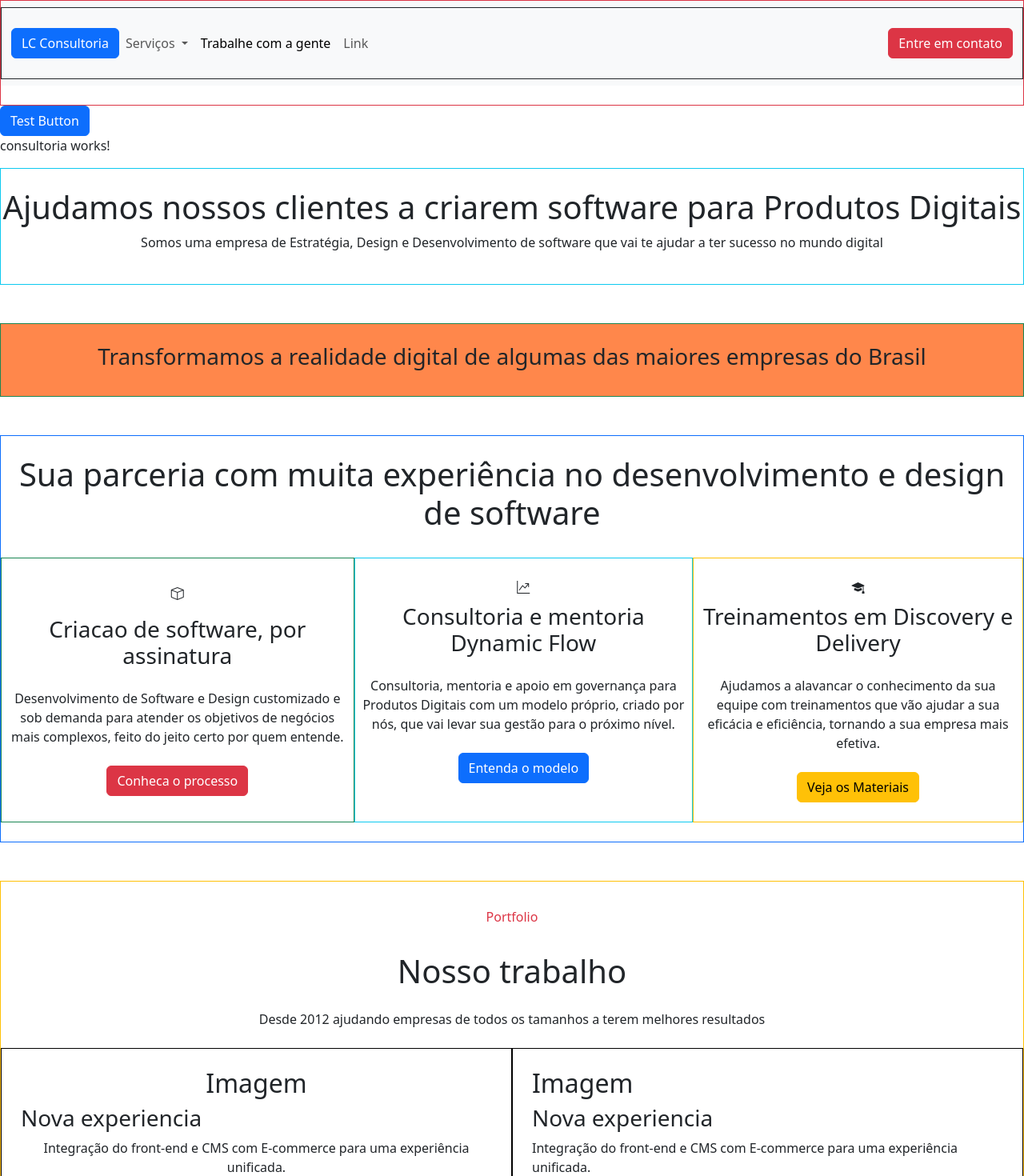
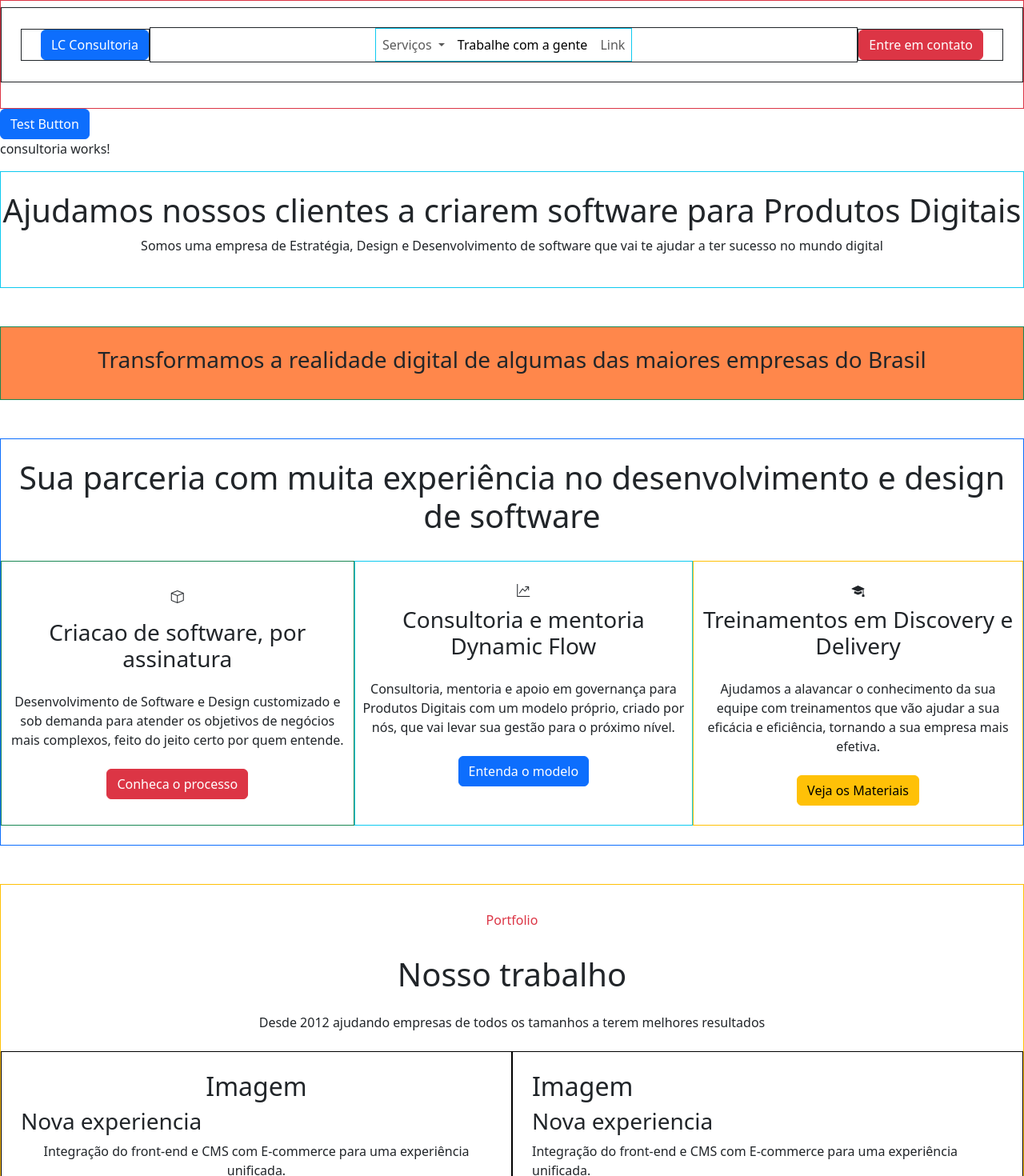
Before and after one commit to Marck36/Lucas-Costa-Consultoria, an Angular app: page /consultancy in a window 1280 px wide. Shown: the top 1470 px of the page at 80% size. Built offline with nearby package versions, Linux system fonts and the light colour scheme.

Commit message:
criando primeiros componentes

```diff
--- a/src/app/modules/consultancy/consultancy.component.html
+++ b/src/app/modules/consultancy/consultancy.component.html
@@ -1,5 +1,6 @@
 <p>consultoria works!</p>
 <div class="d-flex flex-column gap-5">
+    <section>
         <div class="justify-content-center border border-info py-4">
             <div class="col-12">
                 <h1 class="text-center">Ajudamos nossos clientes a criarem software para Produtos Digitais</h1>
@@ -8,12 +9,16 @@
                 <p>Somos uma empresa de Estratégia, Design e Desenvolvimento de software que vai te ajudar a ter sucesso no mundo digital</p>
             </div>
         </div>
+    </section>
+    <section>
         <div class="py-4 border border-success" style="background-color: #ff874b;">
             <h3 class="text-center">Transformamos a realidade digital de algumas das maiores empresas do Brasil</h3>
             <div>
 
             </div>
         </div>
+    </section>
+    <section>
         <div class="py-4 border border-primary">
             <h1 class="text-center pb-4">Sua parceria com muita experiência no desenvolvimento e design de software</h1>
             <div class="d-flex flex-row justify-content-center">
@@ -37,6 +42,8 @@
                 </div>
             </div>
         </div>
+    </section>
+    <section>
         <div class="py-4 border border-warning">
             <div>
                 <p class="text-center text-danger text-weight-semibold text-size-medium py-2">Portfolio</p>
@@ -66,6 +73,8 @@
                 </div>
             </div>
         </div>
+    </section>
+    <section>
         <div class="py-4 border border-black d-flex flex-column justify-content-center">
             <div class="">
                 <p class="text-center text-danger text-weight-semibold text-size-medium py-2">Blog</p>
@@ -96,6 +105,8 @@
                 <button class="py-3 px-4 rounded" style="background-color: white; border-radius: 10px !important;">Ver todos</button>
             </div>
         </div>
+    </section>
+    <section>
         <div class="py-4 px-5 border border-danger d-flex flex-row" style="background-image: linear-gradient(235deg, red, blue);">
             <div class="col-6 p-4 row">
                 <h1 class="text-center text-white" style="font-size: 3rem;">Faça parte da LCC, trabalhe com a gente!</h1>
@@ -109,4 +120,5 @@
                 </div>
             </div>
         </div>
+    </section>
 </div>
--- /dev/null
+++ b/src/app/modules/layout/components/header/header.component.html
@@ -0,0 +1,37 @@
+<div class="col-12 pb-4 border border-danger" style="background-color: white;">
+    <div class="col-12">
+        <nav class="navbar navbar-expand-lg">
+            <div class="container-fluid border border-dark py-4 px-4 d-flex">
+                <div class="ps-4 border border-dark">
+                    <button class="btn btn-primary rounded" href="#">LC Consultoria</button>
+                </div>
+                <div class="collapse navbar-collapse border border-dark d-flex justify-content-center" id="navbarSupportedContent">
+                    <div class="border border-info">
+                        <ul class="navbar-nav me-auto mb-2 mb-lg-0">
+                            <li class="nav-item dropdown">
+                                <a class="nav-link dropdown-toggle" href="#" role="button" data-bs-toggle="dropdown" aria-expanded="false">
+                                Serviços
+                                </a>
+                                <ul class="dropdown-menu">
+                                    <li><a class="dropdown-item" href="#">Desenvolvimento</a></li>
+                                    <li><a class="dropdown-item" href="#">Consultoria</a></li>
+                                    <li><a class="dropdown-item" href="#">Treinamentos</a></li>
+                                </ul>
+                            </li>
+                            <li class="nav-item">
+                                <a class="nav-link active" aria-current="page" href="#">Trabalhe com a gente</a>
+                            </li>
+                            <li class="nav-item">
+                                <a class="nav-link" href="#">Link</a>
+                            </li>
+                        </ul>
+                    </div>
+                </div>
+                <div class="pe-4 border border-dark">
+                    <button class="btn btn-danger" type="button">Entre em contato</button>
+                </div>
+            </div>
+        </nav>
+    </div>
+</div>
+<button type="button" class="btn btn-primary">Test Button</button>
--- a/src/app/modules/layout/header/header.component.html
+++ /dev/null
@@ -1,31 +0,0 @@
-<div class="col-12 pb-4 border border-danger" style="background-color: white;">
-    <div class="col-12">
-        <nav class="navbar navbar-expand-lg bg-light">
-            <div class="container-fluid border border-dark py-4 justify-content-between">
-                <button class="btn btn-primary rounded" href="#">LC Consultoria</button>
-                <div class="collapse navbar-collapse" id="navbarSupportedContent">
-                    <ul class="navbar-nav me-auto mb-2 mb-lg-0">
-                        <li class="nav-item dropdown">
-                            <a class="nav-link dropdown-toggle" href="#" role="button" data-bs-toggle="dropdown" aria-expanded="false">
-                            Serviços
-                            </a>
-                            <ul class="dropdown-menu">
-                                <li><a class="dropdown-item" href="#">Desenvolvimento</a></li>
-                                <li><a class="dropdown-item" href="#">Consultoria</a></li>
-                                <li><a class="dropdown-item" href="#">Treinamentos</a></li>
-                            </ul>
-                        </li>
-                        <li class="nav-item">
-                            <a class="nav-link active" aria-current="page" href="#">Trabalhe com a gente</a>
-                        </li>
-                        <li class="nav-item">
-                            <a class="nav-link" href="#">Link</a>
-                        </li>
-                    </ul>
-                    <button class="btn btn-danger" type="button">Entre em contato</button>
-                </div>
-            </div>
-        </nav>
-    </div>
-</div>
-<button type="button" class="btn btn-primary">Test Button</button>
--- a/src/app/modules/layout/layout.module.ts
+++ b/src/app/modules/layout/layout.module.ts
@@ -7,8 +7,8 @@ import { SharedModule } from '../../shared/shared.module';
 import { ConsultancyModule } from '../consultancy/consultancy.module';
 import { LayoutRoutingModule } from './layout-routing.module';
 import { LayoutComponent } from './layout.component';
-import { HeaderComponent } from './header/header.component';
-import { FooterComponent } from './footer/footer.component';
+import { HeaderComponent } from './components/header/header.component';
+import { FooterComponent } from './components/footer/footer.component';
 
 @NgModule({
   declarations: [
```
Also changed, not shown: src/app/modules/layout/components/footer/footer.component.html (renamed from src/app/modules/layout/footer/footer.component.html), src/app/modules/layout/components/footer/footer.component.scss (added), src/app/modules/layout/components/footer/footer.component.ts (renamed from src/app/modules/layout/footer/footer.component.ts), src/app/modules/layout/components/header/header.component.scss (added), src/app/modules/layout/components/header/header.component.ts (renamed from src/app/modules/layout/header/header.component.ts), 1 other file (tests, documents, lock files or other folders). Lines whose indentation alone changed are shown as unchanged.
